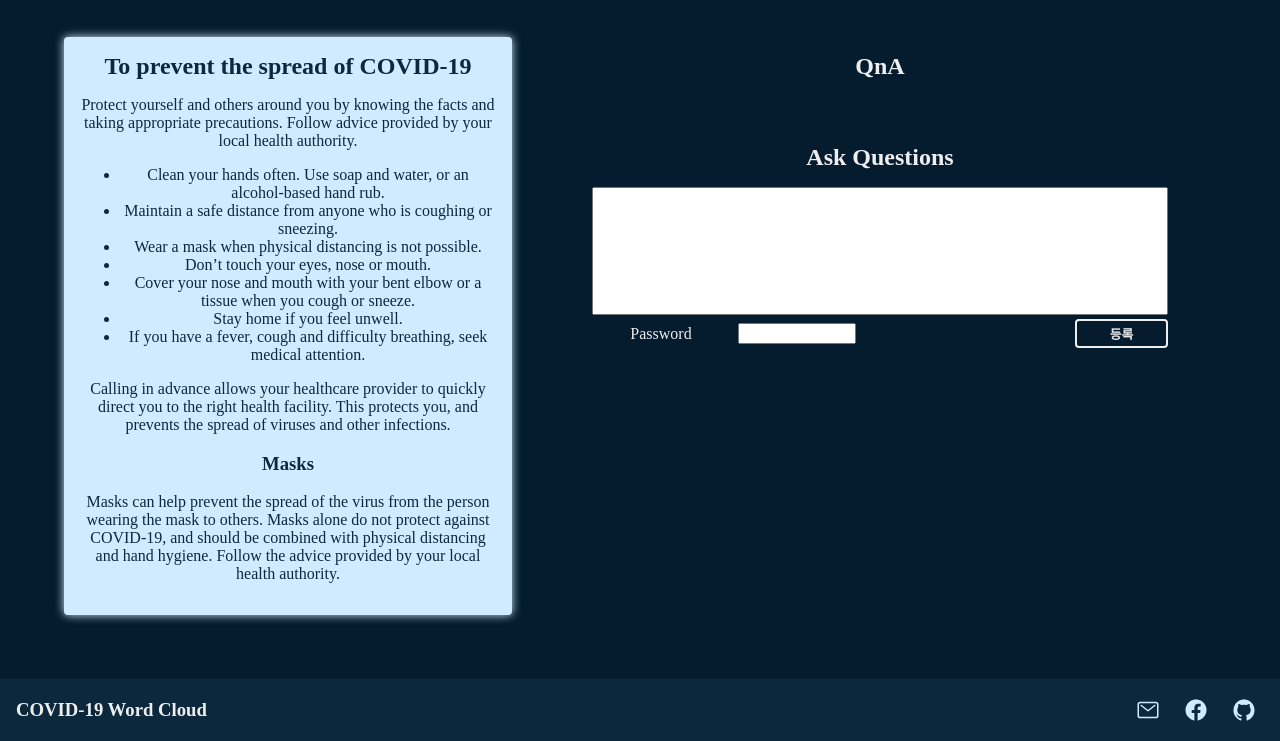
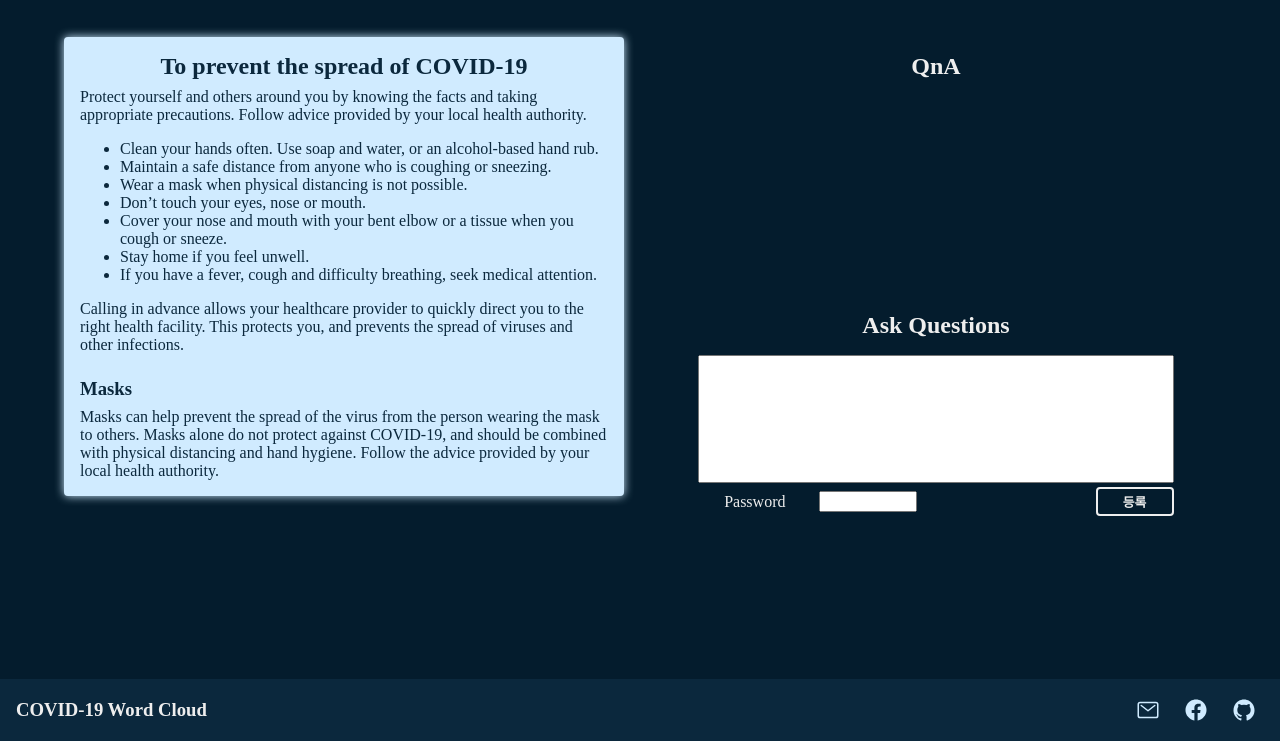
Before and after one commit to ddusi/covid19_WordCloud, a Django app: page /precautions/ in a window 1280 px wide. Shown: the part 59-800 px from the top of the page. Run offline with Django 3.2, Linux system fonts and the light colour scheme; data that the repository does not hold is empty; some libraries are stand-ins or nearby versions.

Commit message:
Modify styles of an empty section in QnA section #67

```diff
--- a/covid_web/static/css/style.css
+++ b/covid_web/static/css/style.css
@@ -512,7 +512,7 @@ section.precautions--main-section {
   display: grid;
   grid-template:
     'a b' 1fr /
-    2fr 3fr;
+    1fr 1fr;
   gap: 2rem;
   align-items: start;
 
@@ -522,9 +522,8 @@ section.precautions--main-section {
 .precautions__precautions-list {
   grid-area: a;
 
-  padding: 1rem;
+  padding: 0.5rem 1rem;
 
-  text-align: center;
   border-radius: 4px;
   box-shadow: 0 0 10px var(--color-2);
 
@@ -532,20 +531,56 @@ section.precautions--main-section {
   color: var(--color-5);
 }
 
-.precautions__questions-list {
-  grid-area: b;
-
-  padding: 1rem;
+.precautions-list__title {
+  margin: 0.5rem 0;
 
   text-align: center;
 }
 
-.precautions-list__title {
-  margin: 0 0 1rem;
+.precautions-list__description {
+  margin: 0.5rem 0;
+}
+
+.precautions-list__topic {
+  margin: 1.5rem 0 0.5rem;
+}
+
+.precautions__questions-list {
+  grid-area: b;
+
+  padding: 0.5rem 1rem;
+
+  text-align: center;
+}
+
+.questions-list--container {
+  width: 90%;
+  margin: auto;
 }
 
 .questions-list__title {
-  margin: 0 0 1rem;
+  margin: 0.5rem 0 1rem;
+}
+
+.questions-list__body {
+  position: relative;
+
+  min-height: 200px;
+}
+
+.questions-list__body:empty::after {
+  content: 'There is no questions';
+  position: absolute;
+  top: 0;
+  left: 0;
+
+  width: 100%;
+  height: 100%;
+  line-height: 100%;
+
+  color: var(--color-2);
+  font-weight: bold;
+  font-size: 1.25rem;
 }
 
 .question--container {
@@ -598,11 +633,11 @@ section.precautions--main-section {
 
 .questions-list__ask {
   width: 90%;
-  margin: 2rem auto;
+  margin: 1rem auto 0;
 }
 
 .ask__title {
-  margin: 4rem 0 1rem;
+  margin: 0.5rem 0 1rem;
 }
 
 .ask__body {
--- a/covid_web/templates/covid_web/precautions.html
+++ b/covid_web/templates/covid_web/precautions.html
@@ -1,4 +1,7 @@
-{% extends 'covid_web/base.html' %} {% load static %} {% block content %}
+{% extends 'covid_web/base.html' %}
+{% load static %}
+
+{% block content %}
 <section role="main" class="precautions--main-section">
   <div class="precautions__precautions-list">
     <h1 class="precautions-list__title">To prevent the spread of COVID-19</h1>
@@ -7,7 +10,7 @@
       appropriate precautions. Follow advice provided by your local health
       authority.
     </p>
-    <ul class="precuations-list__container">
+    <ul class="precautions-list__container">
       <li class="precautions-list__instruction">
         Clean your hands often. Use soap and water, or an alcohol-based hand
         rub.
@@ -48,8 +51,11 @@
   </div>
 
   <div class="precautions__questions-list">
+    <div class="questions-list--container">
       <h1 class="questions-list__title">QnA</h1>
-    {% if questions %} {% for question in questions.all %}
+      <div class="questions-list__body">
+        {% if questions %}
+          {% for question in questions.all %}
         <form action="" method="post" class="question--container">
           {% csrf_token %}
           <p class="question__body">{{ question.question_text }}</p>
@@ -63,9 +69,12 @@
           />
           <button class="question__password-submit" type="submit">삭제</button>
         </form>
-    {% endfor %} {% else %}
-    <h3 class="precautions__message-no-question">There is no question</h3>
+          {% endfor %}
+        {% else %}
+        <h3 class="precautions__message-no-question">There is no questions</h3>
         {% endif %}
+      </div>
+    </div>
     <form action="" method="post" class="questions-list__ask">
       <h1 class="ask__title">Ask Questions</h1>
       {% csrf_token %}
```
Lines whose indentation alone changed are shown as unchanged.
